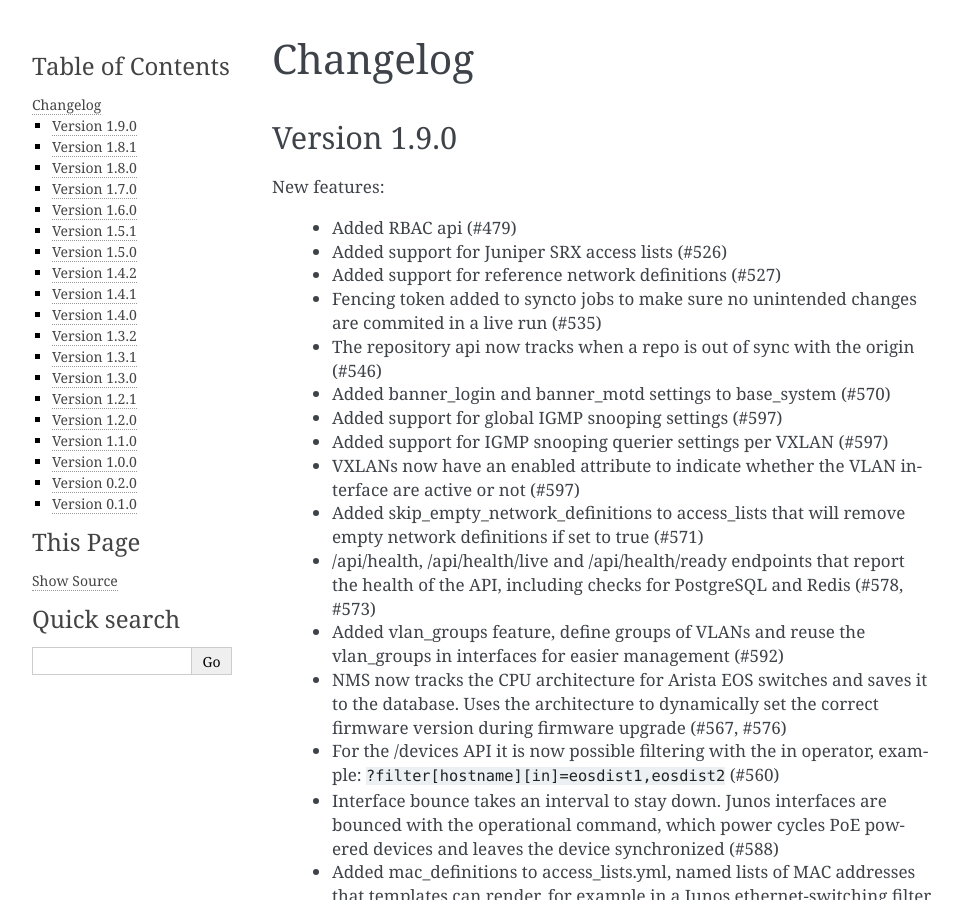
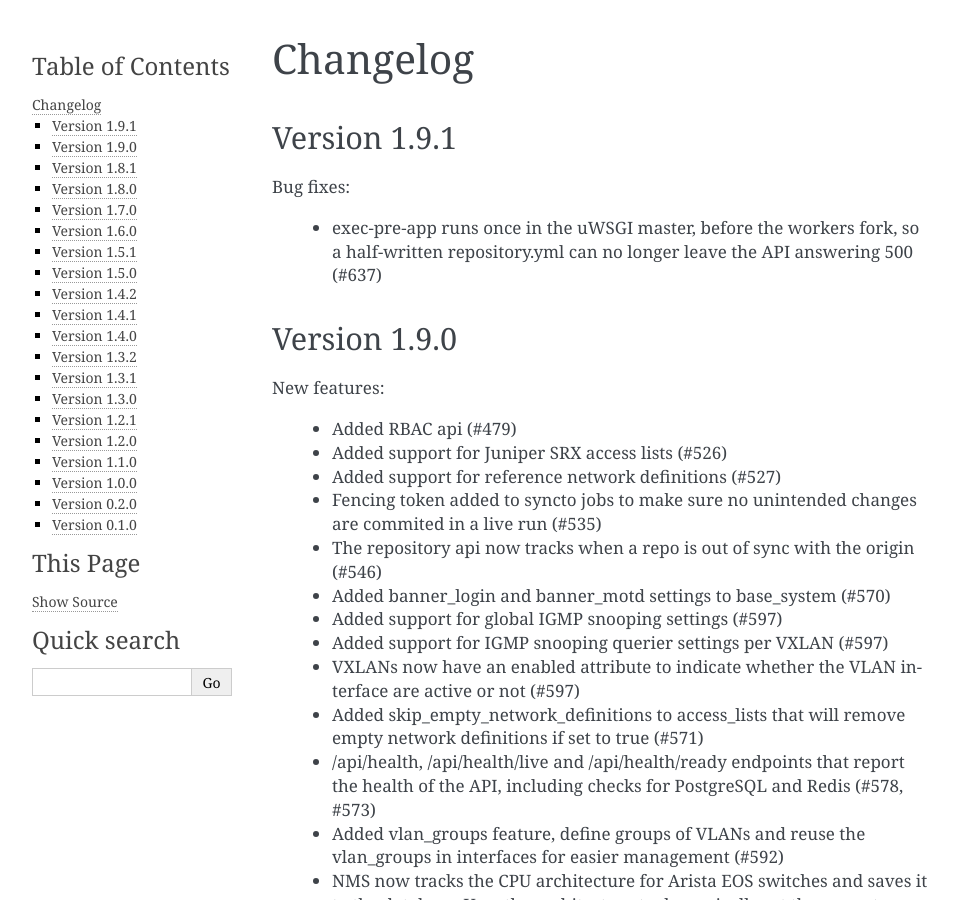
Before and after one commit to SUNET/cnaas-nms, a Sphinx documentation site: the page built from docs/changelog/index.rst, in a window 1280 px wide and 900 px high. Shown: the whole window, without its empty margins (148-1110 px from the left). Built offline with Sphinx 7.4.7, drawn with Linux system fonts in a browser that asks for light colours.

Commit message:
docs(changelog): add a 1.9.1 section for the fixes after v1.9.0
v1.9.0 is tagged, so the work merged after it needs its own section.
The exec-pre-app fix (#637) is the only one in develop so far.

```diff
--- a/docs/changelog/index.rst
+++ b/docs/changelog/index.rst
@@ -1,5 +1,12 @@
 Changelog
 =========
+
+Version 1.9.1
+-------------
+
+Bug fixes:
+
+ - exec-pre-app runs once in the uWSGI master, before the workers fork, so a half-written repository.yml can no longer leave the API answering 500 (#637)
 
 Version 1.9.0
 -------------
```
